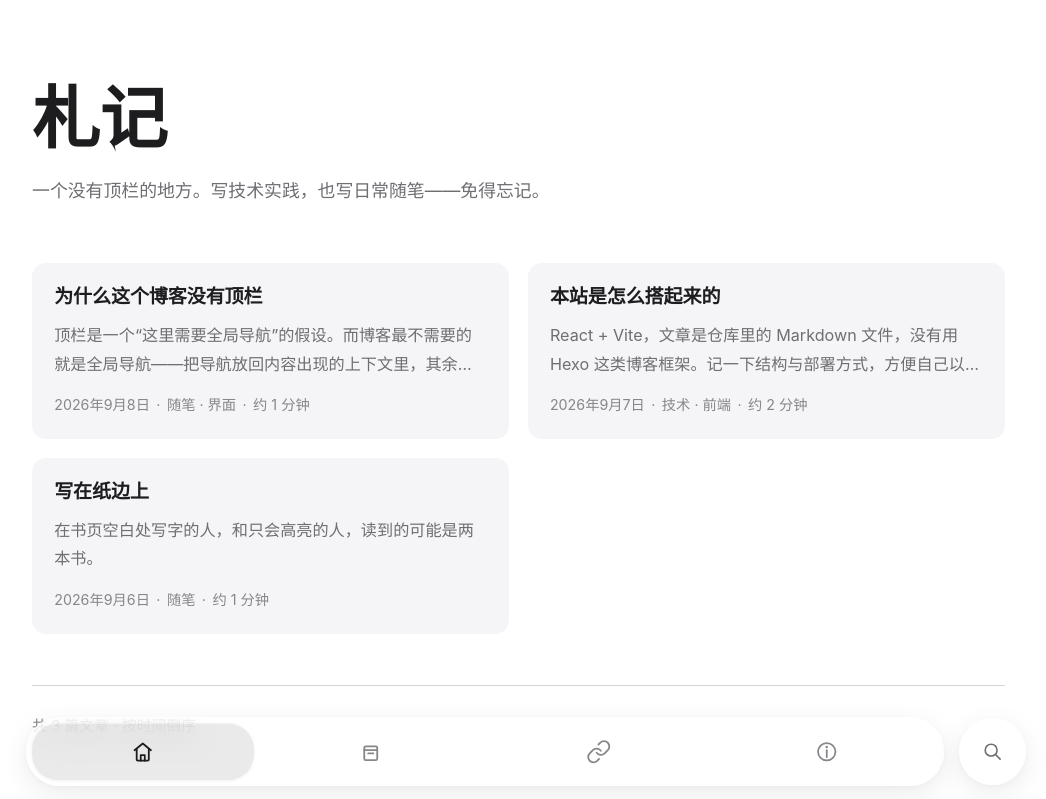
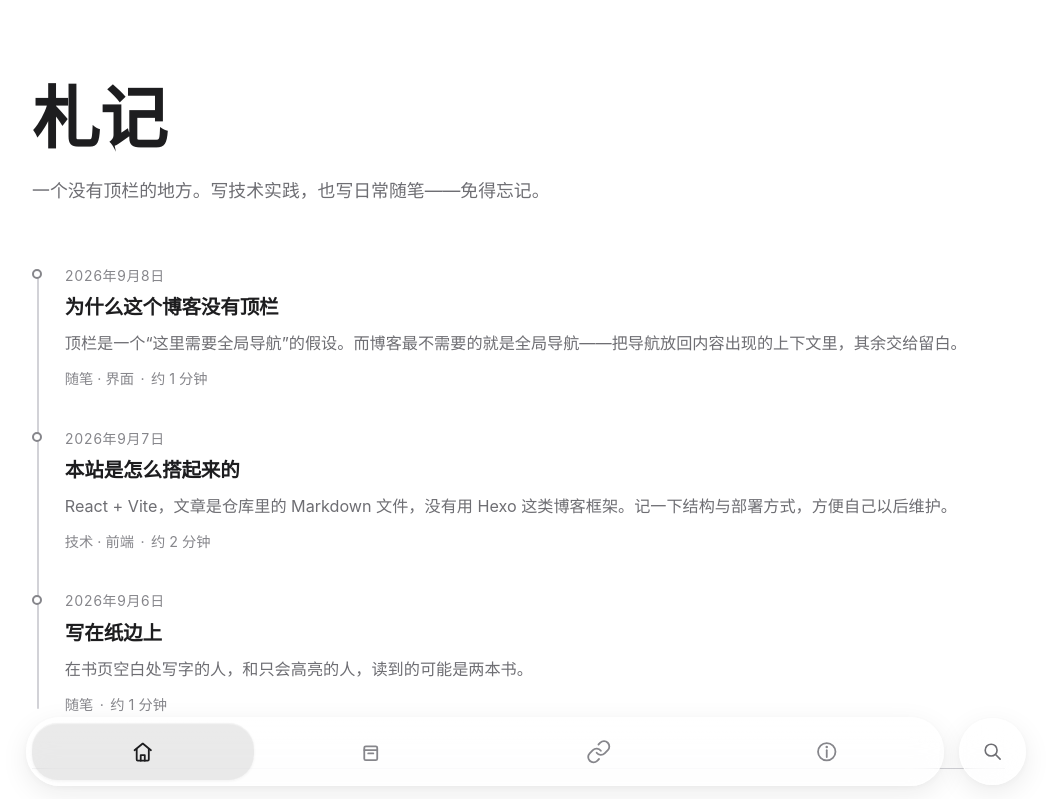
Before and after one commit to Molforte/Molforte.pages, a React (Vite) app: page / in a window 1280 px wide. Shown: the top 799 px of the page, without its empty margins (114-1160 px from the left). Built offline with nearby package versions, Linux system fonts and the light colour scheme.

Commit message:
feat: 首页推文流改为时间轴句读（日期徽章+竖向时间轴）

```diff
--- a/src/pages/Home.jsx
+++ b/src/pages/Home.jsx
@@ -17,22 +17,26 @@ export default function Home() {
 
       <ol className="post-index">
         {posts.map((post) => (
-          <li className="post-card" key={post.slug}>
-            <Link className="post-card__link" to={`/post/${post.slug}`}>
-              <h2 className="post-card__title">{post.title}</h2>
-              <p className="post-card__summary">{post.summary}</p>
-              <p className="post-card__meta">
-                <time dateTime={post.date}>{formatDate(post.date)}</time>
+          <li className="timeline-item" key={post.slug}>
+            <span className="timeline-item__dot" aria-hidden="true" />
+            <div className="timeline-item__body">
+              <time className="timeline-item__date" dateTime={post.date}>
+                {formatDate(post.date)}
+              </time>
+              <h2 className="timeline-item__title">
+                <Link to={`/post/${post.slug}`}>{post.title}</Link>
+              </h2>
+              <p className="timeline-item__summary">{post.summary}</p>
+              <p className="timeline-item__meta">
                 {post.tags.length > 0 && (
                   <>
+                    <span>{post.tags.join(' · ')}</span>
                     <span className="sep">·</span>
-                    <span>{post.tags.join(' · ')}</span>
                   </>
                 )}
-                <span className="sep">·</span>
                 <span>约 {readingMinutes(post.content)} 分钟</span>
               </p>
-            </Link>
+            </div>
           </li>
         ))}
       </ol>
--- a/src/styles/global.css
+++ b/src/styles/global.css
@@ -444,67 +444,96 @@ a {
   font-size: 1.05rem;
 }
 
-/* 首页文章流：浅灰圆角卡片 —— 宽屏两列，手机单列 */
+/* 首页文章流：时间轴句读 —— 日期徽章 + 竖向时间轴贯穿 */
 .post-index {
   margin: 0;
   padding: 0;
   list-style: none;
-  display: grid;
-  grid-template-columns: repeat(auto-fill, minmax(340px, 1fr));
-  gap: 1.1rem;
+  position: relative;
 }
 
-.post-card {
-  margin: 0;
-  background: var(--bg-soft);
-  border-radius: 14px;
-  overflow: hidden;
-  transition: background 0.16s ease, transform 0.16s ease;
+.post-index::before {
+  content: '';
+  position: absolute;
+  left: 5px;
+  top: 8px;
+  bottom: 8px;
+  width: 2px;
+  border-radius: 2px;
+  background: var(--hairline);
 }
 
-.post-card:hover {
-  background: #eeeeef;
-  transform: translateY(-2px);
+.timeline-item {
+  position: relative;
+  display: grid;
+  grid-template-columns: 14px minmax(0, 1fr);
+  column-gap: 1.1rem;
+  align-items: start;
+  padding-bottom: 2rem;
 }
 
-.post-card__link {
-  display: block;
-  padding: 1.2rem 1.3rem 1.25rem;
-  color: var(--text);
-  text-decoration: none;
+.timeline-item:last-child {
+  padding-bottom: 0;
 }
 
-.post-card__title {
-  margin: 0;
-  font-size: 1.12rem;
+.timeline-item__dot {
+  display: block;
+  width: 10px;
+  height: 10px;
+  margin-top: 0.36rem;
+  border-radius: 50%;
+  background: var(--bg);
+  border: 2px solid var(--text-3);
+}
+
+.timeline-item__body {
+  min-width: 0;
+}
+
+.timeline-item__date {
+  display: block;
+  font-size: 0.82rem;
+  color: var(--text-3);
+  letter-spacing: 0.03em;
+  font-variant-numeric: tabular-nums;
+}
+
+.timeline-item__title {
+  margin: 0.3rem 0 0;
+  font-size: 1.15rem;
   font-weight: 600;
   line-height: 1.5;
   letter-spacing: -0.005em;
+}
+
+.timeline-item__title a {
+  color: var(--text);
+  text-decoration: none;
   transition: color 0.16s ease;
 }
 
-.post-card:hover .post-card__title {
+.timeline-item__title a:hover {
   color: var(--link);
 }
 
-.post-card__summary {
-  margin: 0.55rem 0 0;
+.timeline-item__summary {
+  margin: 0.4rem 0 0;
   color: var(--text-2);
   font-size: 0.95rem;
   line-height: 1.75;
+  overflow: hidden;
   display: -webkit-box;
-  -webkit-line-clamp: 2;
+  -webkit-line-clamp: 1;
   -webkit-box-orient: vertical;
-  overflow: hidden;
 }
 
-.post-card__meta {
-  margin: 0.85rem 0 0;
+.timeline-item__meta {
+  margin: 0.5rem 0 0;
   font-size: 0.84rem;
   color: var(--text-3);
 }
 
-.post-card__meta .sep {
+.timeline-item__meta .sep {
   margin: 0 0.45em;
   color: var(--text-3);
 }
```
